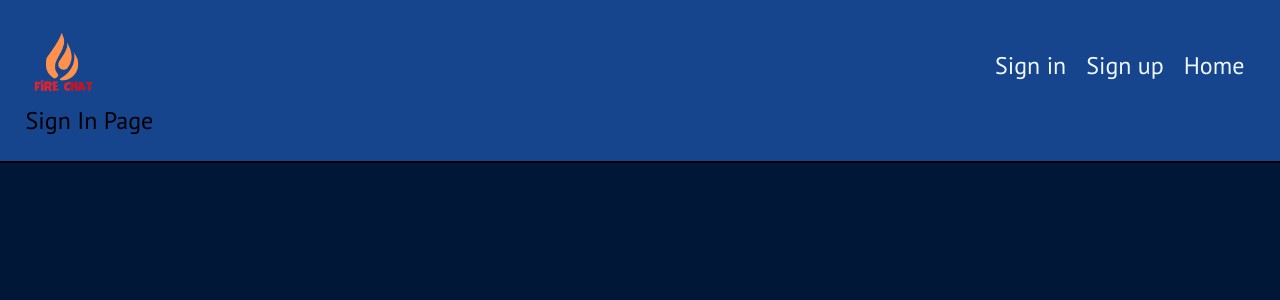
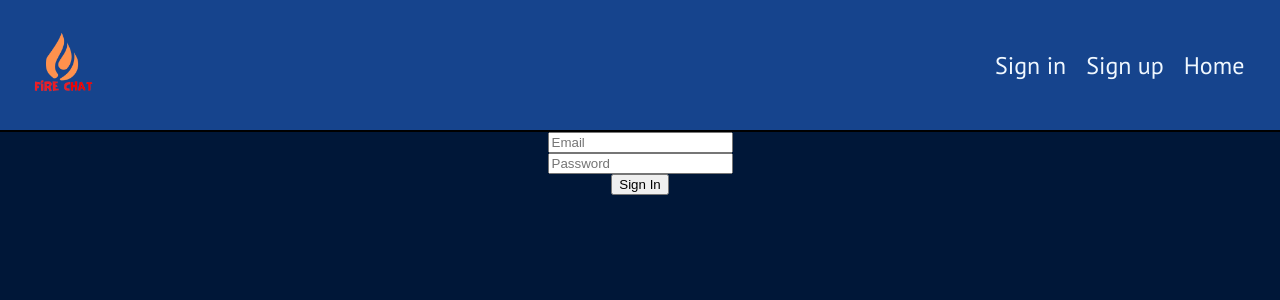
Before and after one commit to aqtar010/Chat-App-FrontEnd, a React (Vite) app: page /sign-in in a window 1280 px wide. Shown: the top 300 px of the page. Built offline with nearby package versions, Linux system fonts and the light colour scheme.

Commit message:
sign in page

```diff
--- a/src/App.jsx
+++ b/src/App.jsx
@@ -10,7 +10,6 @@ function App() {
     <Routes>
       <Route path="/" element={<Navbar />}>
         <Route index element={<Home />}/>
-
         <Route path="sign-in" element={<SignIn/>} />
         <Route path="sign-up" element={<SignUp />} />
       </Route>
--- a/src/App.scss
+++ b/src/App.scss
@@ -0,0 +1,3 @@
+body{
+    color: antiquewhite;
+}
--- a/src/components/Home/home.component.jsx
+++ b/src/components/Home/home.component.jsx
@@ -3,7 +3,7 @@ import './home.styles.scss'
 const Home=()=>{
     return (
         <div className='home'>
-            <h1>Hello there</h1>
+            <h1>This is home page</h1>
         </div>
     )
 }
--- a/src/components/SignIn/sign-in.component.jsx
+++ b/src/components/SignIn/sign-in.component.jsx
@@ -2,7 +2,12 @@ import './sign-in.styles.scss'
 
 const SignIn=()=>{
     return <>
-    Sign In Page
+
+    <div className='sign-in-container'>
+        <input placeholder='Email' type='email'/>
+        <input placeholder='Password' type='password'/>
+        <button>Sign In</button>
+    </div>
     </>
 }
 
--- a/src/components/SignIn/sign-in.styles.scss
+++ b/src/components/SignIn/sign-in.styles.scss
@@ -0,0 +1,9 @@
+.sign-in-container{
+    display: flex;
+    justify-content: center;
+    align-items: center;
+    flex-direction: column;
+
+
+
+}
--- a/src/routes/navbar.component/navbar.component.jsx
+++ b/src/routes/navbar.component/navbar.component.jsx
@@ -3,6 +3,7 @@ import "./navbar.styles.scss";
 
 const Navbar = () => {
   return (
+    <>
       <div className="navbar">
         <div className="navbar-inner">
           <div className="navbar-brand">
@@ -22,8 +23,9 @@ const Navbar = () => {
             </span>
           </div>
         </div>
+      </div>
       <Outlet />
-    </div>
+    </>
   );
 };
 
```
Lines whose indentation alone changed are shown as unchanged.
